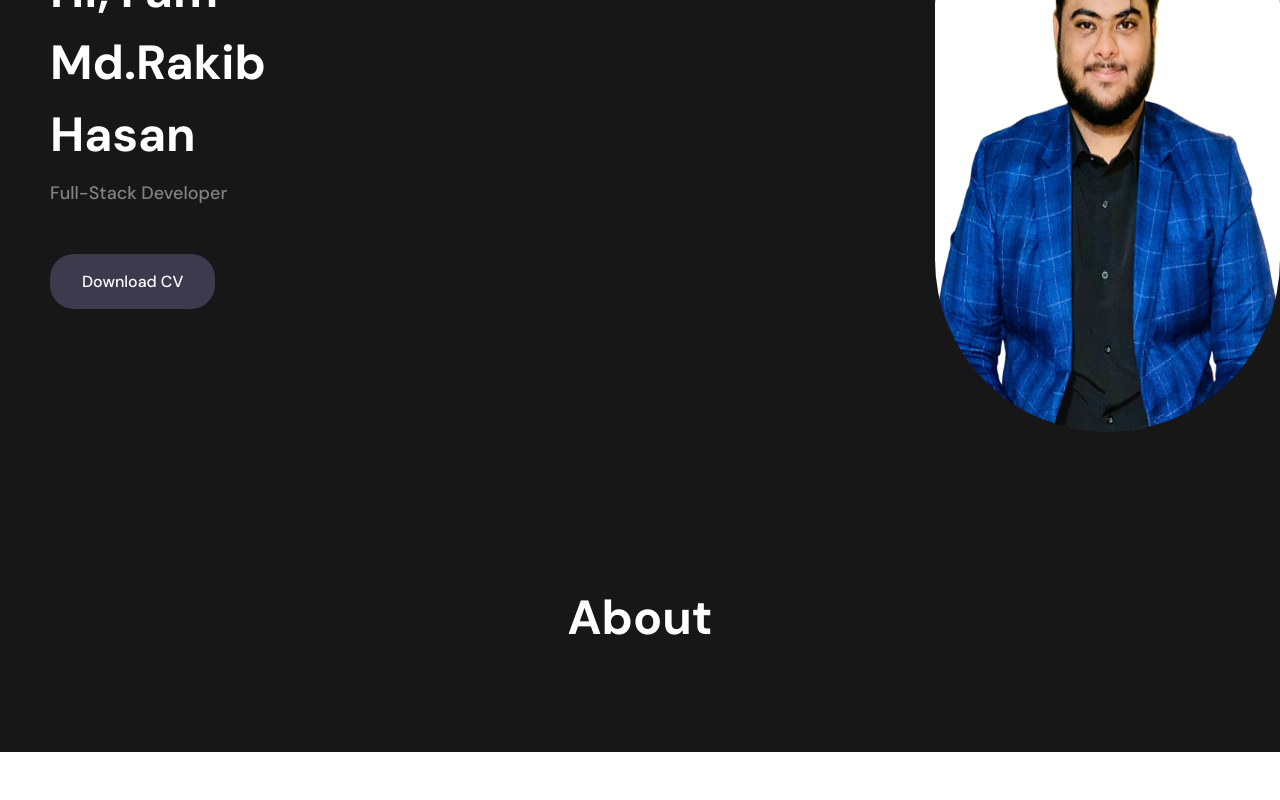
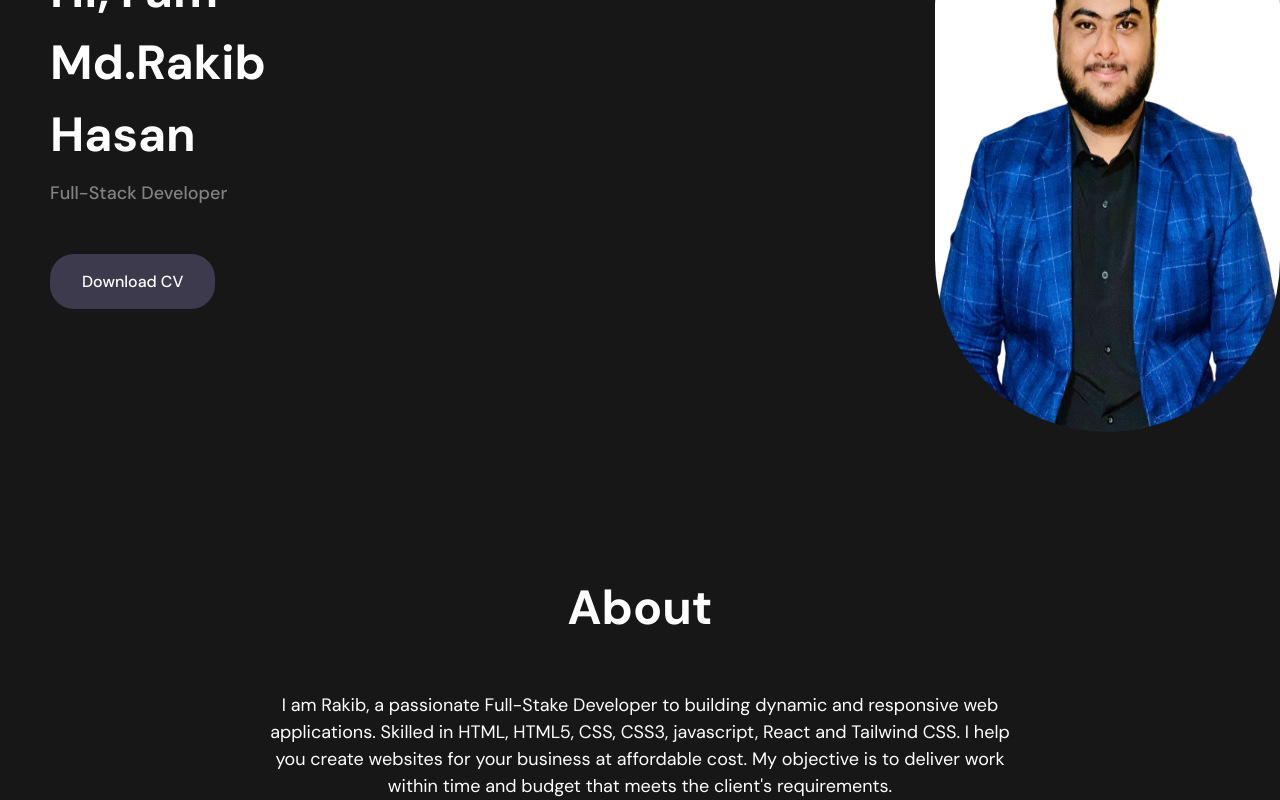
Before and after one commit to Rakib-Hassan-web/Portfulio-for-me, a React (Vite) app: page / in a window 1280 px wide. Shown: the part 402-1202 px from the top of the page. Before the commit the page ends 1154 px from the top, so only its background shows below. Built offline with nearby package versions, Linux system fonts and the light colour scheme.

Commit message:
about part discription

```diff
--- a/src/assets/Pages/About.jsx
+++ b/src/assets/Pages/About.jsx
@@ -5,12 +5,14 @@ const About = () => {
     <>
 
 
-    <section id='About ' className='py-[50px] bg-prymary'>
+    <section id='About ' className='pt-[40px] bg-prymary'>
 
 
 <div className="container">
 
 <h2 id='about_title ' className='text-center text-[48px] font-bold font-prymary text-white mb-[48px]'>About</h2>
+
+<p className='w-[745px]  text-[18px] font-normal font-prymary text-white text-center m-auto'>I am Rakib, a passionate Full-Stake Developer to building dynamic and responsive web applications. Skilled in HTML, HTML5, CSS, CSS3, javascript, React and Tailwind CSS. I help you create websites for your business at affordable cost.  My objective is to deliver work within time and budget that meets the client's requirements.</p>
 
 </div>
 
```
